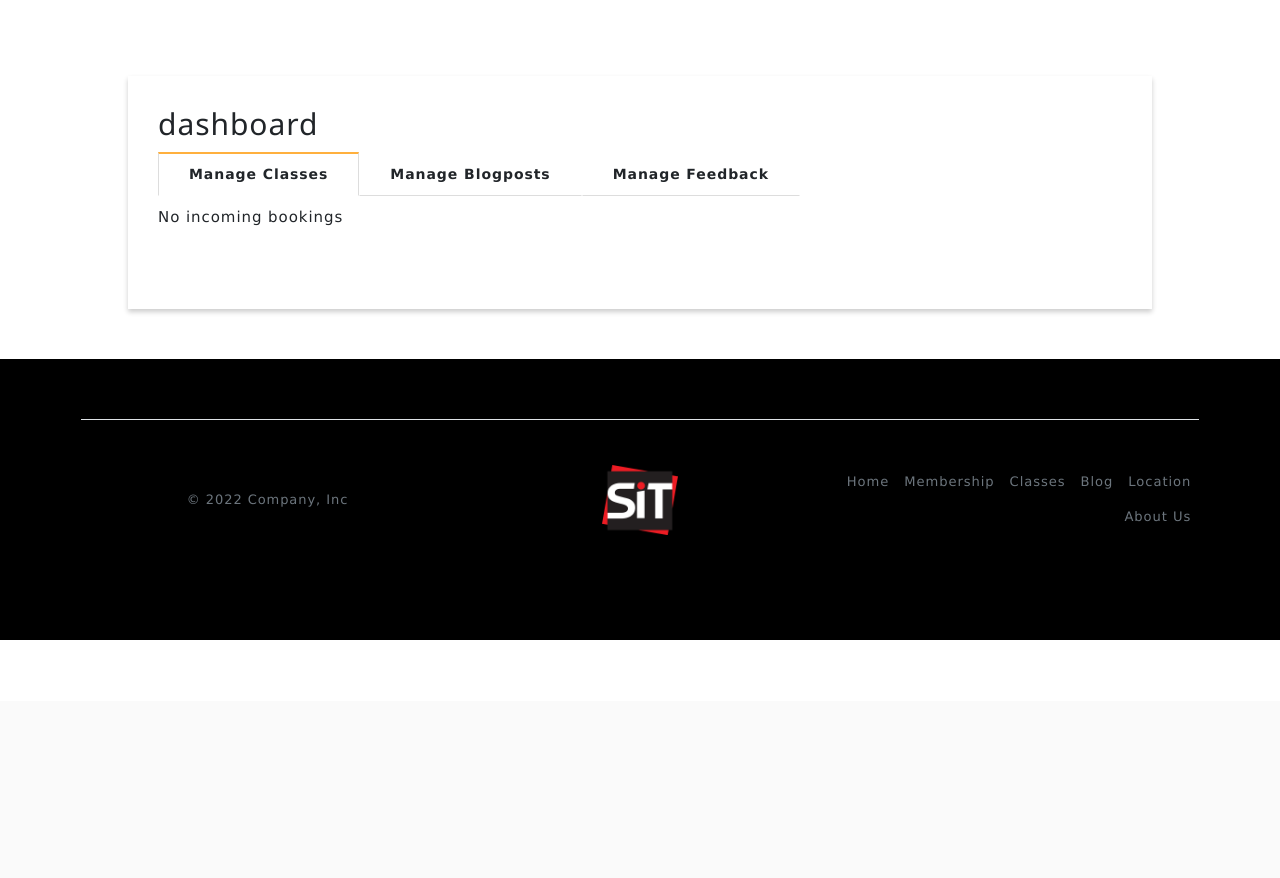
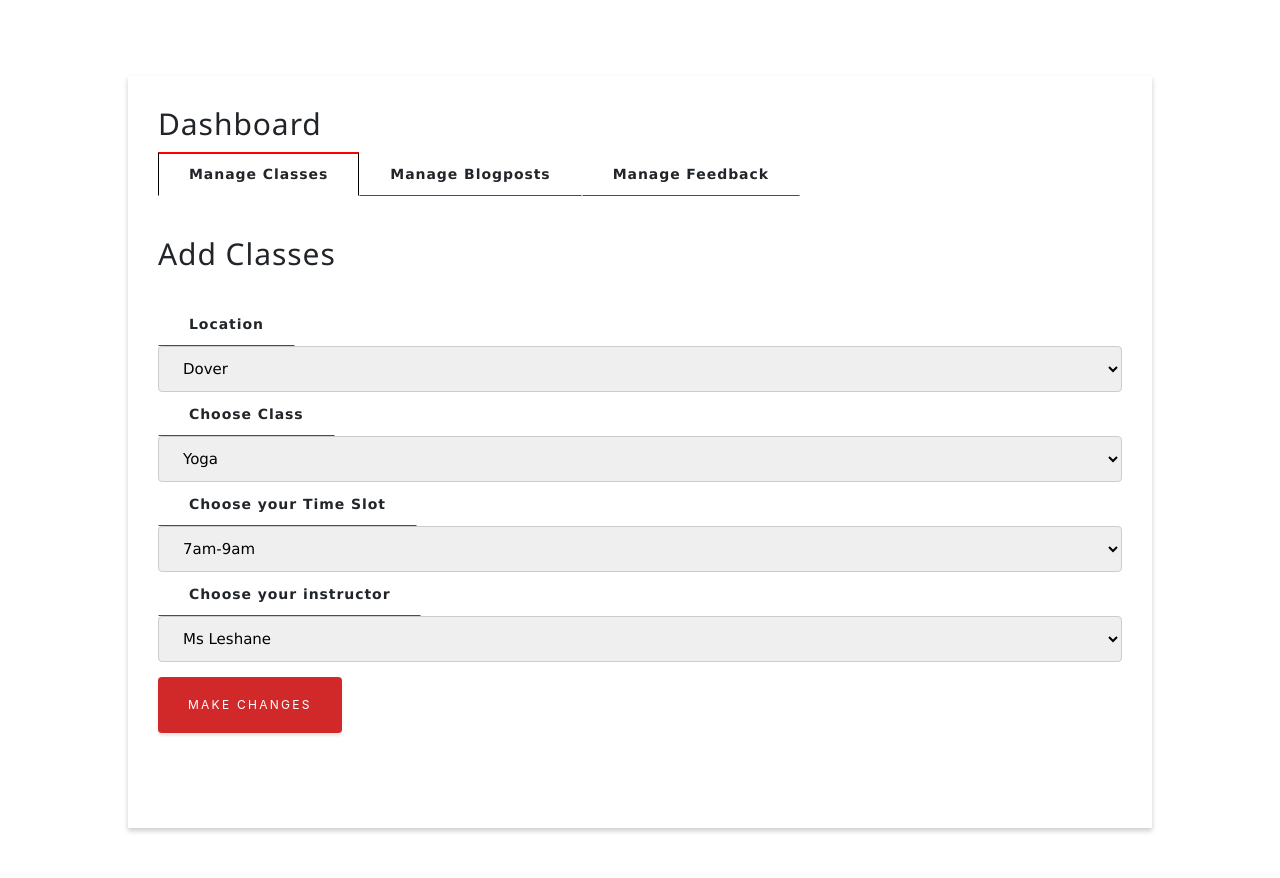
Before and after one commit to hxijxe/websysproject, a PHP site: the page made by source files/adminbooking.php in a window 1280 px wide, after a click on "Manage Classes". Shown: the part 99-977 px from the top of the page. Before the commit the page ends 739 px from the top, so only its background shows below. Run offline with PHP 8.4, Linux system fonts and the light colour scheme; data that the repository does not hold is empty.

Commit message:
admin-feedback

```diff
--- a/source files/adminbooking.php
+++ b/source files/adminbooking.php
@@ -16,164 +16,17 @@
     <link rel="stylesheet" href="https://www.w3schools.com/w3css/4/w3.css">
 </head>
 
-
 <?php
 include "nav.inc.php";
 ?>
 
 <body id=test>
 
-
     <main>
         <!-- ======= Contact Section ======= -->
 
-        <?php
-        if (isset($_POST["accept"])) {
-
-            // Create database connection.
-            $config = parse_ini_file('../../private/db-config.ini');
-            $conn = new mysqli(
-                $config['servername'],
-                $config['username'],
-                $config['password'],
-                $config['dbname']
-            );
-            // Check connection
-            if ($conn->connect_error) {
-                $errorMsg = "Connection failed: " . $conn->connect_error;
-                echo '<script>alert(' . $errorMsg . ')</script>';
-            } else {
-                // // Prepare the statement:
-                // try {
-                //     $sql = "UPDATE bookings SET bkStatus=\"accepted\" WHERE booking_id=" . $_POST['booking_id'] . ";";
-                //     $result = $conn->query($sql);
-                //     echo '<script>alert("Accepted booking by ' . $_POST['name'] . ' on ' . $_POST['date'] . ' for ' . $_POST['pax'] . ' pax")</script>';
-                //     sendMail("accepted", $_POST['email'], $_POST['name'], $_POST['date'], $_POST['pax']);
-                // } catch (Exception $ex) {
-                //     echo '<script>alert(' . $ex . ')</script>';
-                // }
-            }
-            $conn->close();
-        } else if (isset($_POST["reject"]))
-            // Create database connection.
-            $config = parse_ini_file('../../private/db-config.ini');
-        $conn = new mysqli(
-            $config['servername'],
-            $config['username'],
-            $config['password'],
-            $config['dbname']
-        );
-        // Check connection
-        if ($conn->connect_error) {
-            $errorMsg = "Connection failed: " . $conn->connect_error;
-            echo '<script>alert(' . $errorMsg . ')</script>';
-            // } else {
-            //     // Prepare the statement:
-            //     try {
-            //         $sql = "UPDATE bookings SET bkStatus=\"rejected\" WHERE bookingID=" . $_POST['bookingID'] . ";";
-            //         $result = $conn->query($sql);
-            //         echo '<script>alert("Rejected booking by ' . $_POST['name'] . ' on ' . $_POST['date'] . ' for ' . $_POST['pax'] . ' pax")</script>';
-            //         sendMail("declined", $_POST['email'], $_POST['name'], $_POST['date'], $_POST['pax']);
-            //     } catch (Exception $ex) {
-            //         echo '<script>alert(' . $ex . ')</script>';
-            //     }
-            // }
-            $conn->close();
-        }
-
-
-        function retrieveDB()
-        {
-            // Create database connection.
-            $config = parse_ini_file('../../private/db-config.ini');
-            $conn = new mysqli(
-                $config['servername'],
-                $config['username'],
-                $config['password'],
-                $config['dbname']
-            );
-            // Check connection
-            if ($conn->connect_error) {
-                $errorMsg = "Connection failed: " . $conn->connect_error;
-                $success = false;
-                echo '<script>alert(' . $errorMsg . ')</script>';
-            } else {
-
-                // Prepare the statement:
-                try {
-
-                    $sql = "SELECT * FROM bookings WHERE bkStatus='pending'";
-                    $result = $conn->query($sql);
-
-                    $blogs = array();
-
-                    while ($row = $result->fetch_assoc()) {
-                        $blogs[] = $row['Blog_Contents'];
-                    };
-
-                    $max = sizeof($blogs);
-                    //echo '<script>alert(' . $max . ')</script>';
-                    $count = 0;
-
-                    $result = $conn->query($sql);
-                    if ($max != 0) {
-                        while ($row = $result->fetch_assoc()) {
-                            //echo '<script>alert(' . $max . ')</script>';
-                            // echo '<script>alert(' . $count . ')</script>';
-                            //echo "Name: " . $row["bkName"] . "<br>";
-
-                            if (($count + 2) % 2 == 0) {
-                                echo "<div style=\"background:bisque; padding: 10px 10px 20px;\">";
-                            } else {
-                                echo "<div style=\"background:white; padding: 10px 10px 20px;\">";
-                            }
-                            echo "<h3><b>Booking Type:</b> " . $row["bookingType"] . "</h3>" .
-                                "<b><p>Date:</b> " . $row["reserveDate"] . "</p>";
-                            if ($row["bookingType"] == "normal") {
-                                echo "<b><p>Time:</b> " . $row["timeslot"] . "</p>";
-                            } else {
-                                echo "<p>Event Type:</b> " . $row["eventType"] . "</p>";
-                            }
-                            echo "<b><p>Name:</b> " . $row["bkName"] . "</p>";
-                            echo "<b><p>Pax:</b> " . $row["pax"] . "</p>" .
-                                "<b><p>EMail:</b> " . $row["bkEmail"] . "</p>";
-                            "<b><p>Phone:</b> " . $row["phoneNo"] . "</p>";
-                            //need css to look like btn
-                            //"<p id=\"bbtn\" name=\"".$row["bookingID"]."\"class=\"acceptBtn\">Accept</p>" .
-                            //"<p id=\"bbtn\" class=\"rejectBtn\">Decline</p></div>";
-
-                            echo "<div class=\"formd\"><form class=\"formd\" action=\"\" method=\"post\" name=\"accept\">" .
-                                "<input type=\"hidden\" name=\"bookingID\" id=\"bookingID\" value= " . $row["bookingID"] . ">" .
-                                "<input type=\"hidden\" name=\"name\" id=\"name\" value= " . $row["bkName"] . ">" .
-                                "<input type=\"hidden\" name=\"date\" id=\"date\" value= " . $row["reserveDate"] . ">" .
-                                "<input type=\"hidden\" name=\"pax\" id=\"pax\" value= " . $row["pax"] . ">" .
-                                "<input type=\"hidden\" name=\"email\" id=\"email\" value= " . $row["bkEmail"] . ">" .
-                                "<button class=\"bbtn\" type=\"submit\" name=\"accept\">Accept</button></form>";
-
-                            echo "<form class=\"formd\" action=\"\" method=\"post\" name=\"reject\">" .
-                                "<input type=\"hidden\" name=\"bookingID\" id=\"bookingID\" value= " . $row["bookingID"] . ">" .
-                                "<input type=\"hidden\" name=\"name\" id=\"name\" value= " . $row["bkName"] . ">" .
-                                "<input type=\"hidden\" name=\"date\" id=\"date\" value= " . $row["reserveDate"] . ">" .
-                                "<input type=\"hidden\" name=\"pax\" id=\"pax\" value= " . $row["pax"] . ">" .
-                                "<input type=\"hidden\" name=\"email\" id=\"email\" value= " . $row["bkEmail"] . ">" .
-                                "<button class=\"bbtn\" type=\"submit\" name=\"reject\">Reject</button></form></div></div>";
-
-
-                            $count += 1;
-                        }
-                    } else {
-                        echo "No incoming bookings";
-                    }
-                } catch (Exception $ex) {
-                    echo '<script>alert(' . $ex . ')</script>';
-                }
-            }
-            $conn->close();
-        }
-        ?>
-
         <div id=test>
-            <h2>dashboard</h2>
+            <h2>Dashboard</h2>
             <input id="tab1" type="radio" name="tabs" checked>
             <label for="tab1">Manage Classes</label>
             <input id="tab2" type="radio" name="tabs">
@@ -182,36 +35,112 @@ include "nav.inc.php";
             <label for="tab3">Manage Feedback</label>
 
             <section id="content1">
-                <?php
-                retrieveDB();
-                ?>
+
+                <h2 class="py-3 my-3">Add Classes</h2>
+                <div class="classform">
+                    <form action="processBooking.php" method="POST">
+                        <label for="name">Location</label>
+                        <select id="location" name="location">
+                            <option value="Dover">Dover</option>
+                            <option value="TP">TP</option>
+                            <option value="NYP">NYP</option>
+                            <option value="SP">SP</option>
+                            <option value="RP">RP</option>
+                            <option value="NP">NP</option>
+                        </select>
+
+                        <label for="className">Choose Class</label>
+                        <select id="className" name="className">
+                            <option value="yoga">Yoga</option>
+                            <option value="zumba">Zumba</option>
+                            <option value="gym">GYM</option>
+                            <option value="cycleBurn">Cycle Burn</option>
+                            <option value="swimming">Swimming</option>
+                        </select>
+
+                        <label for="timeslot">Choose your Time Slot</label>
+                        <select id="timeslot" name="timeslot">
+                            <option value="7am-9am">7am-9am</option>
+                            <option value="10am-12pm">10am-12pm</option>
+                            <option value="1pm-3pm">1pm-3pm</option>
+                            <option value="4pm-5pm">4pm-5pm</option>
+                            <option value="6pm-8pm">6pm-8pm</option>
+                        </select>
+
+                        <label for="instructor">Choose your instructor</label>
+                        <select id="instructor" name="instructor">
+                            <option value="leshane">Ms Leshane</option>
+                            <option value="bryon">Mr Bryon</option>
+                            <option value="faith">Ms Faith</option>
+                            <option value="ho">Mr Ho</option>
+                            <option value="jack">Mr Jack</option>
+                        </select>
+
+                        <!-- <input type="submit" value="Submit"> -->
+                        <a class="btn btn-secondary mt-3 mb-3" input type="submit" value="Submit">Make Changes</a>
+                    </form>
+                </div>
+
+            </section>
 
 
+            <section id="content2 ">
+                <div class="table-wrapper">
+                    <h3>Update Blogposts</h3>
+
+                    <table class="fl-table">
+                        <thead>
+                            <tr>
+                                <th>Name</th>
+                                <th>Email</th>
+                                <th>Feedback</th>
+                                <th>Rating</th>
+
+                            </tr>
+                        </thead>
+                    </table>
+                </div>
             </section>
-            <section id="content2">
-                <h3>Something</h3>
-                <p>Aliquam condimentum hendrerit nisi, nec vestibulum mi feugiat ut. Donec lobortis nisi neque, in egestas eros venenatis eu. Vestibulum nulla nisi, venenatis at pretium id, fermentum quis risus. Quisque porta suscipit neque eu placerat. Etiam scelerisque, quam in sodales iaculis, velit velit mattis nunc, quis dapibus massa elit nec enim. Vivamus quis libero aliquam, volutpat nisl sed, consectetur ante. Donec aliquam semper felis, in placerat leo blandit in. Integer interdum elit quis felis tempor venenatis. In faucibus ac mauris id commodo. Proin in sapien tincidunt, luctus mi id, bibendum dui. Nunc tincidunt libero ut purus vehicula, sit amet tincidunt mi sollicitudin. Donec varius erat magna, sed convallis purus adipiscing ut. Duis sagittis ut leo ut auctor. Ut convallis nisl nec purus sollicitudin, nec iaculis felis rutrum. </p>
+
+            <section id="content3">
+                <div class="table-wrapper">
+                    <h3>View Feedback:</h3>
+                    <table class="fl-table">
+                        <thead>
+                            <tr>
+                                <th>Name</th>
+                                <th>Email</th>
+                                <th>Feedback</th>
+                                <th>Rating</th>
+
+                            </tr>
+                        </thead>
+                    </table>
+                </div>
+
             </section>
-            <section id="content3">
-                <h3>Heading Text</h3>
-                <p>Fusce pulvinar porttitor dui, eget ultrices nulla tincidunt vel. Suspendisse faucibus lacinia tellus, et viverra ligula. Suspendisse eget ipsum auctor, congue metus vel, dictum erat. Aenean tristique euismod molestie. Nulla rutrum accumsan nisl, ac semper sapien tincidunt et. Praesent tortor risus, commodo et sagittis nec, aliquam quis augue. Aenean non elit elementum, tempor metus at, aliquam felis.</p>
-            </section>
+
+
 
         </div>
     </main>
 
-    <div>
-        <?php
-        include "footer.inc.php";
-        ?>
+
+
+
+
+</body>
+<!-- <div>
+        //<?php
+            //include "footer.inc.php";
+            //
+            ?>
         <script defer src="https://code.jquery.com/jquery-3.4.1.min.js" integrity="sha256-CSXorXvZcTkaix6Yvo6HppcZGetbYMGWSFlBw8HfCJo=" crossorigin="anonymous">
         </script>
         <!--Bootstrap JS-->
-        <script defer src="https://stackpath.bootstrapcdn.com/bootstrap/4.4.1/js/bootstrap.bundle.min.js" integrity="sha384-6khuMg9gaYr5AxOqhkVIODVIvm9ynTT5J4V1cfthmT+emCG6yVmEZsRHdxlotUnm" crossorigin="anonymous">
+<!-- <script defer src="https://stackpath.bootstrapcdn.com/bootstrap/4.4.1/js/bootstrap.bundle.min.js" integrity="sha384-6khuMg9gaYr5AxOqhkVIODVIvm9ynTT5J4V1cfthmT+emCG6yVmEZsRHdxlotUnm" crossorigin="anonymous">
         </script>
         <script defer src="js/scripts.js"></script>
-    </div>
-</body>
-
+    </div> -->
 
 </html>
--- a/source files/css/dashboard.css
+++ b/source files/css/dashboard.css
@@ -1,12 +1,14 @@
 @import url(https://fonts.googleapis.com/css?family=Open+Sans:400,700);
 
-#test body {
-  background: #FFEFD3;
+/* #test body {
+  background: #ff0000;
   font-family: "Open Sans", "Arial" !important;
-}
+} */
 #test main {
   background: #FFF;
+  border: #000000;
   width: 80%;
+  height:80%;
   margin: 50px auto;
   margin-top: 175px;
   padding: 20px 30px 80px;
@@ -29,7 +31,7 @@
   border-top: 2px solid transparent;
   border-right: 1px solid transparent;
   border-left: 1px solid transparent;
-  border-bottom: 1px solid #DDD;
+  border-bottom: 1px solid #ff0000;
 }
 #test label:hover {
   cursor: pointer;
@@ -39,9 +41,9 @@
   display: block !important;
 }
 #test input:checked + label {
-  border-top-color: #FFB03D;
-  border-right-color: #DDD;
-  border-left-color: #DDD;
+  border-top-color: #ff0000;
+  border-right-color: #000000;
+  border-left-color: #000000;
   border-bottom-color: transparent;
   text-decoration: none;
 }
```
Also changed, not shown: source files/adminbookin.php (deleted, +0 -73 lines), source files/adminbooking(del).php (added, +218 -0 lines).
